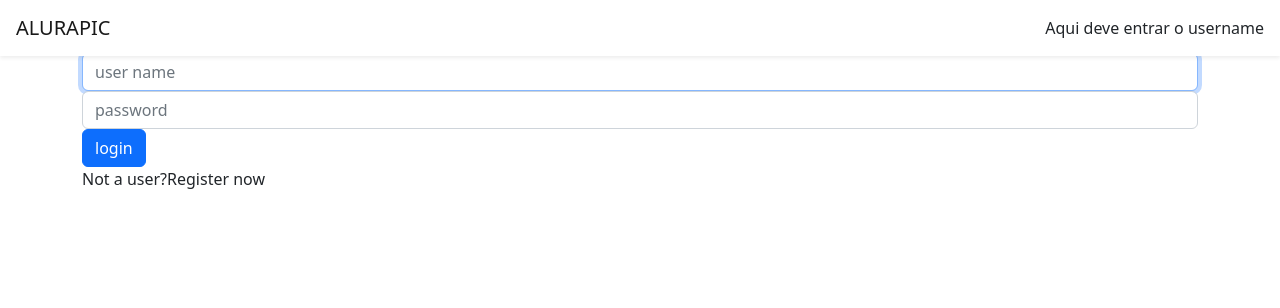
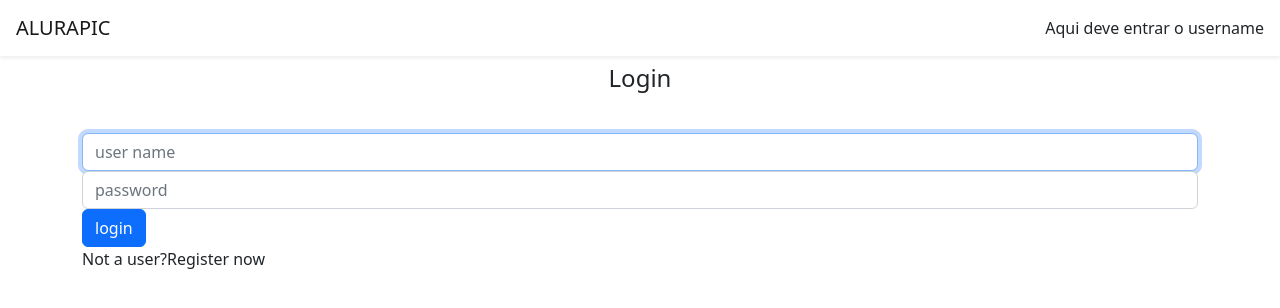
Before and after one commit to IJSilvestre/alurapic, an Angular app: page /home in a window 1280 px wide. Shown: the top 308 px of the page. Built offline with nearby package versions, Linux system fonts and the light colour scheme.

Commit message:
css login

```diff
--- a/src/app/app.component.html
+++ b/src/app/app.component.html
@@ -1,4 +1,4 @@
 <app-header></app-header>
-<div class="container">
+<div class="container pt-5">
   <router-outlet></router-outlet>
 </div>
--- a/src/app/home/signin/signin.component.html
+++ b/src/app/home/signin/signin.component.html
@@ -1,4 +1,4 @@
-<h4 class="text-center">Login</h4>
+<h4 class="text-center p-3">Login</h4>
 
 <form [formGroup]="formUser" (ngSubmit)="onSubmit()" class="form mt-4">
   <div class="form-group">
--- a/src/app/photos/photo-list/search/search/search.component.html
+++ b/src/app/photos/photo-list/search/search/search.component.html
@@ -1,4 +1,4 @@
-<div class="text-center mt-3 mb-3 pt-5">
+<div class="text-center mt-3 mb-3">
   <form>
     <i aria-hidden="true" class="bi bi-search me-2"></i>
     <input
```
